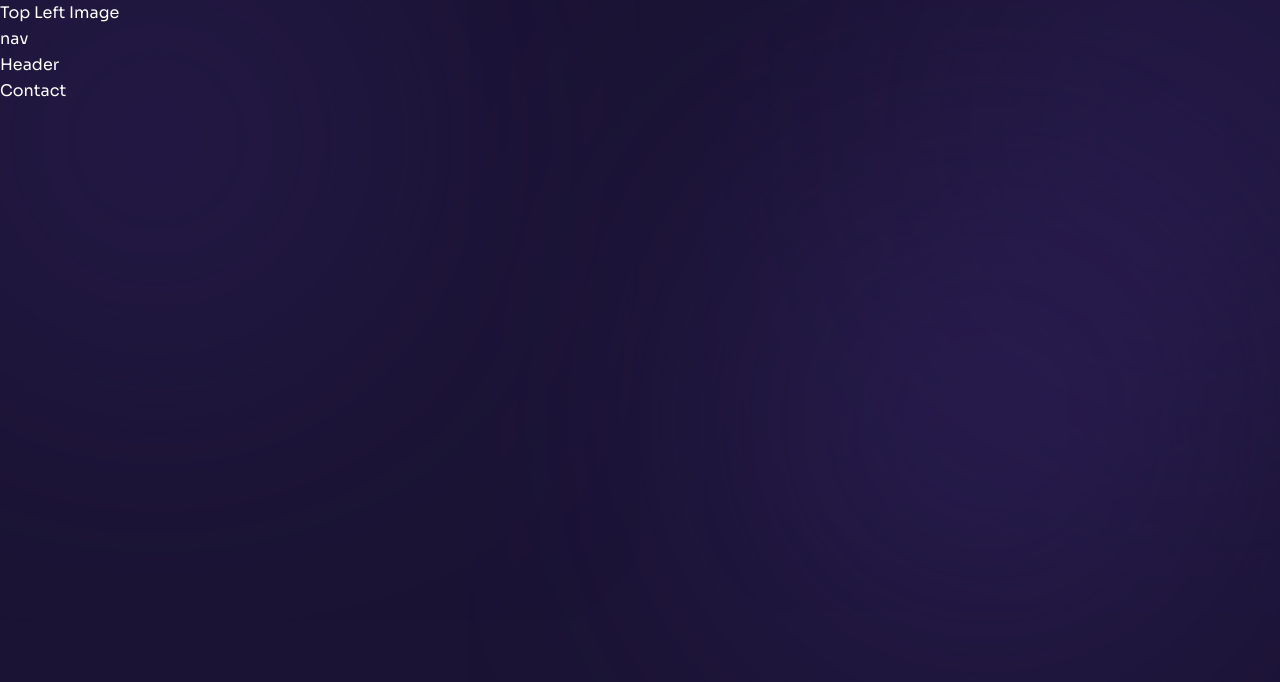
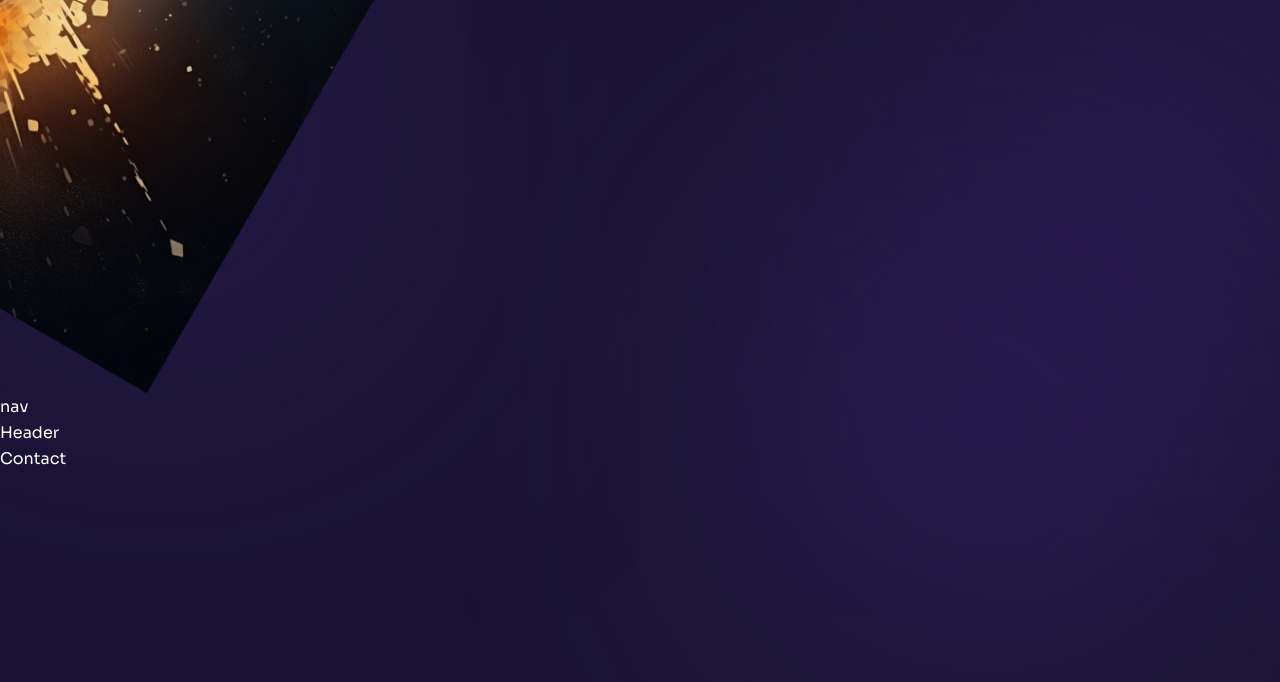
Before and after one commit to erickdc7/react-portfolio-2, a Next.js app: page /contact in a window 1280 px wide. Shown: the top 682 px of the page. Built offline with nearby package versions, Linux system fonts and the light colour scheme.

Commit message:
add image

```diff
--- a/components/TopLeftImg.js
+++ b/components/TopLeftImg.js
@@ -2,7 +2,11 @@
 import Image from "next/image";
 
 const TopLeftImg = () => {
-  return <div>Top Left Image</div>;
+  return (
+    <div>
+      <Image src='/top-left-img.png' width={400} height={400} alt="" />
+    </div>
+  );
 };
 
 export default TopLeftImg;
```
